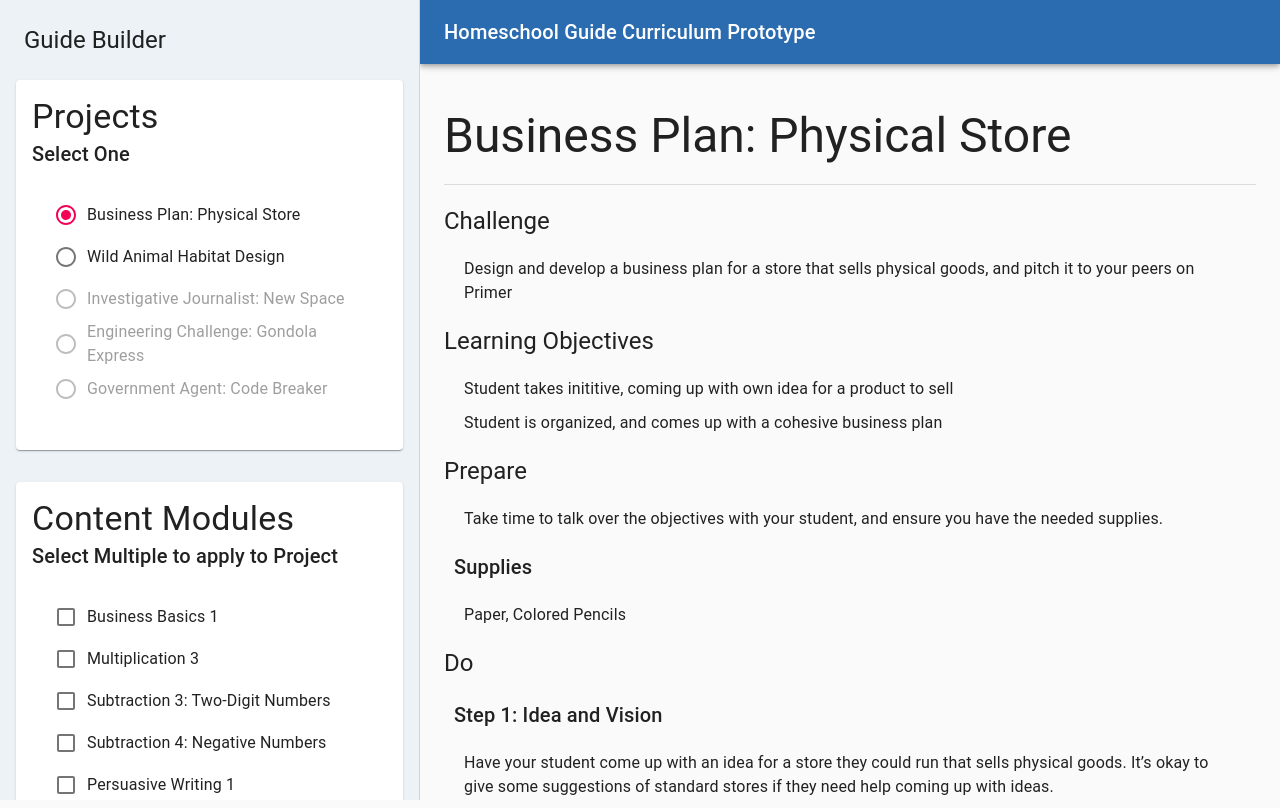
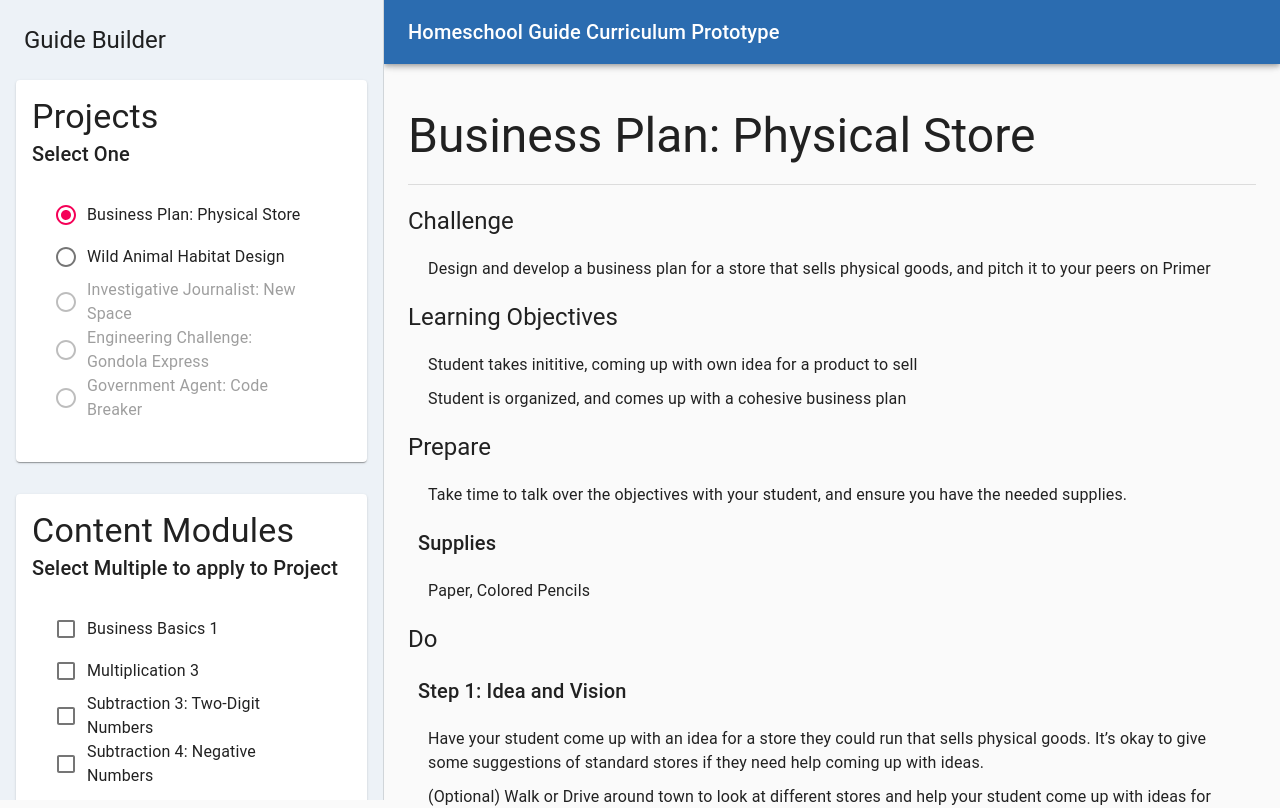
Before and after one commit to phil-mac/homeschool-guide-prototype, a React (Create React App) app: page / in a window 1280 px wide. Shown: the top 808 px of the page. Built offline with nearby package versions, Linux system fonts and the light colour scheme.

Commit message:
made drawer use percentage width

```diff
--- a/src/App.js
+++ b/src/App.js
@@ -7,14 +7,14 @@ import ModuleSelect from './components/ModuleSelect';
 
 import {projects} from './exampleData';
 
-const drawerWidth = 420;
+const drawerWidth = '30%';
 
 const useStyles = makeStyles(theme => ({
   root: {
     display: "flex"
   },
   appBar: {
-    width: `calc(100% - ${drawerWidth}px)`,
+    width: `calc(100% - ${drawerWidth})`,
     marginLeft: drawerWidth
   },
   drawer: {
```
